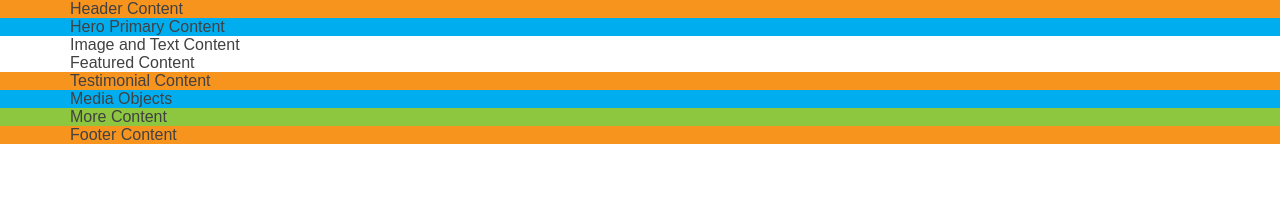
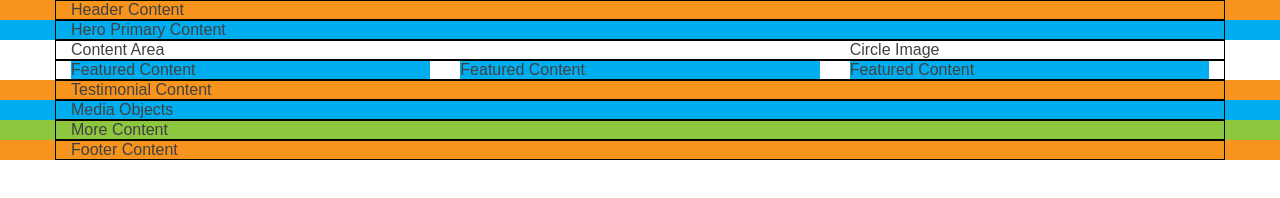
Before and after one commit to sojungko/Mod1Lab, a plain HTML site: page index.html in a window 1280 px wide. Drawn offline with Linux system fonts and the light colour scheme.

Commit message:
Add columns

```diff
--- a/index.html
+++ b/index.html
@@ -22,12 +22,35 @@
     </section>
     <section>
       <div class="container">
-        Image and Text Content
+        <div class="row">
+          <div class="col-1-3 pull-right-sm">
+            Circle Image
+          </div>
+          <div class="col-2-3">
+            Content Area
+          </div>
+        </div>
       </div>
     </section>
     <section>
       <div class="container">
-        Featured Content
+        <div class="row">
+          <div class="col-1-3 remove-gutter-xs">
+            <div class="background-secondary">
+              Featured Content
+            </div>
+          </div>
+          <div class="col-1-3 remove-gutter-xs">
+            <div class="background-secondary">
+              Featured Content
+            </div>
+          </div>
+          <div class="col-1-3 remove-gutter-xs">
+            <div class="background-secondary">
+              Featured Content
+            </div>
+          </div>
+        </div>
       </div>
     </section>
     <section class="background-primary">
--- a/stylesheet.css
+++ b/stylesheet.css
@@ -57,6 +57,7 @@ a:hover {
   margin-right: auto;
   margin-left: auto;
   max-width: 1170px;
+  border: 1px solid black;
 }
 
 .row {
@@ -80,12 +81,27 @@ a:hover {
   [class*='col-'] {
     float: left;
   }
-  /* Colum Third */
+  /* Column Third */
   .col-1-3 {
     width: 33.3333%;
+    /*border: 2px solid red;*/
   }
-  /* Colum Two Thirds */
+  /* Column Two Thirds */
   .col-2-3 {
     width: 66.6666%;
+    /*border: 2px solid blue;*/
   }
 }
+
+@media (min-width: 48em) {
+  .pull-right-sm {
+    float: right;
+  }
+}
+
+@media only screen and (max-width : 47.9375em) {
+  .remove-gutter-xs {
+    padding-left: 0px;
+    padding-right: 0px;
+  }
+}
```
